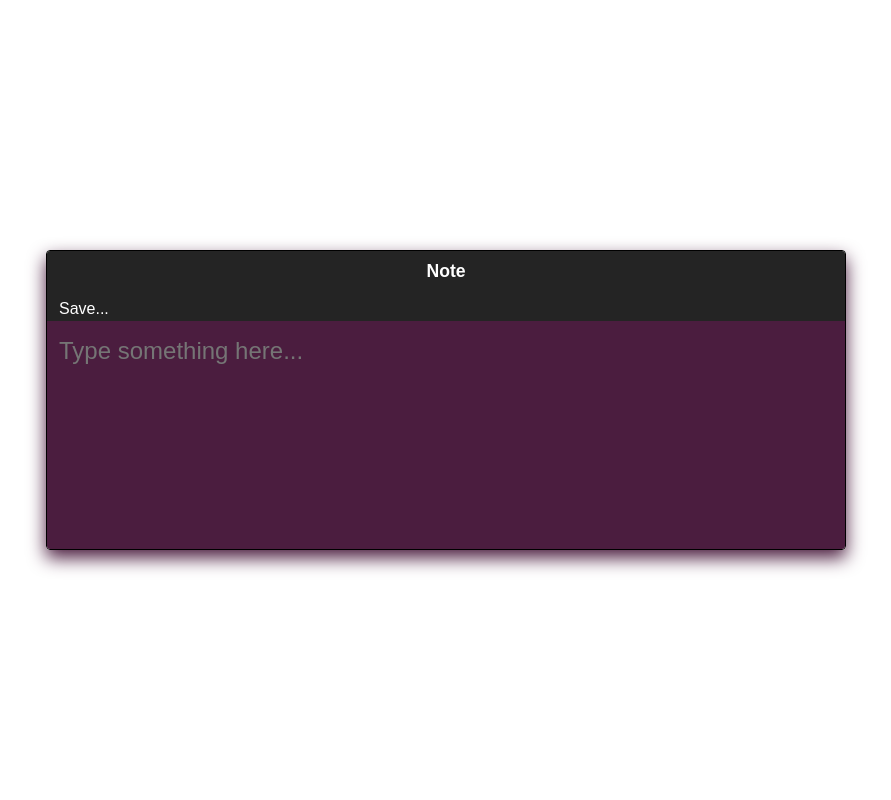
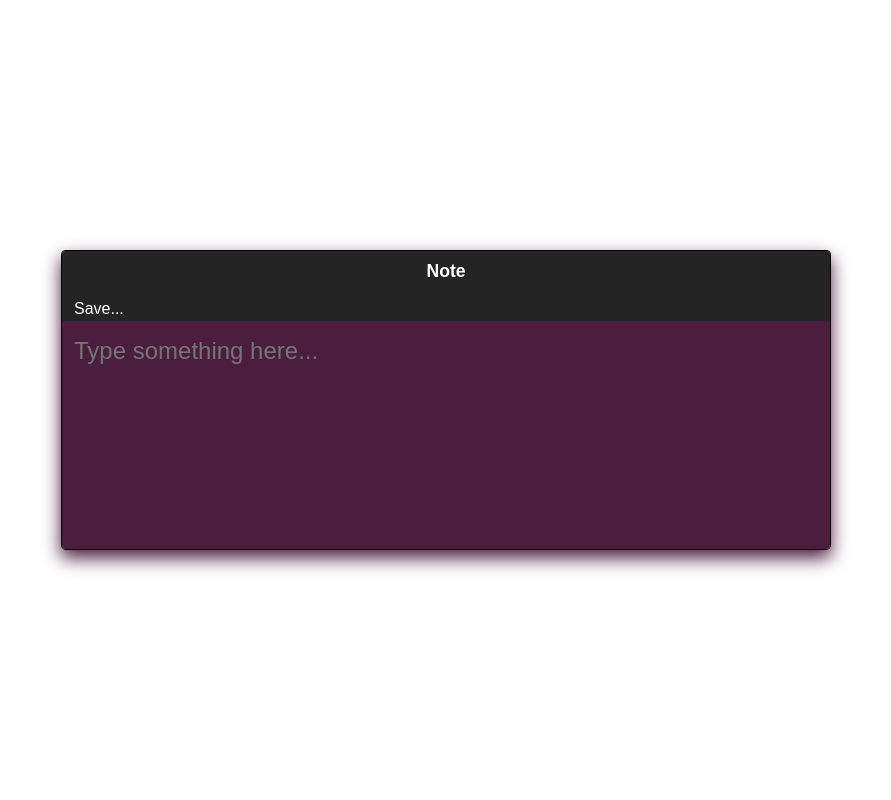
Before and after one commit to alexsok-bit/one_time_notes, a Django app: page / in a window 1280 px wide. Shown: the whole page, without its empty margins (194-1085 px from the left). Run offline with Django 3.2, Linux system fonts and the light colour scheme; some libraries are stand-ins or nearby versions.

Commit message:
класс нужен чтобы применить стили размера контейнера к странице загрузки

```diff
--- a/source/design/templates/base.html
+++ b/source/design/templates/base.html
@@ -51,7 +51,7 @@
     {% endblock %}
     </header>
 
-    <main role="main" class="inner wrapper">
+    <main role="main" class="inner wrapper container">
       {% block content %}
       {% endblock %}
     </main>
```
